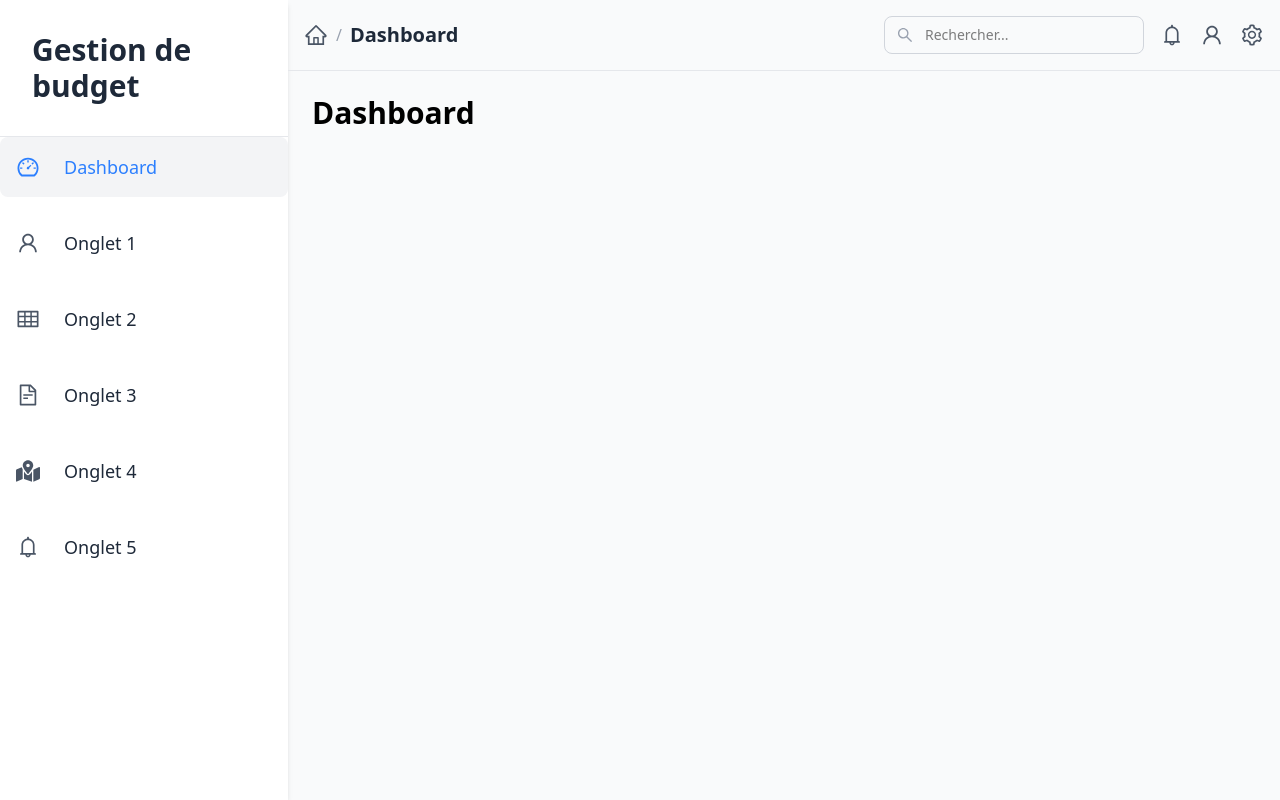
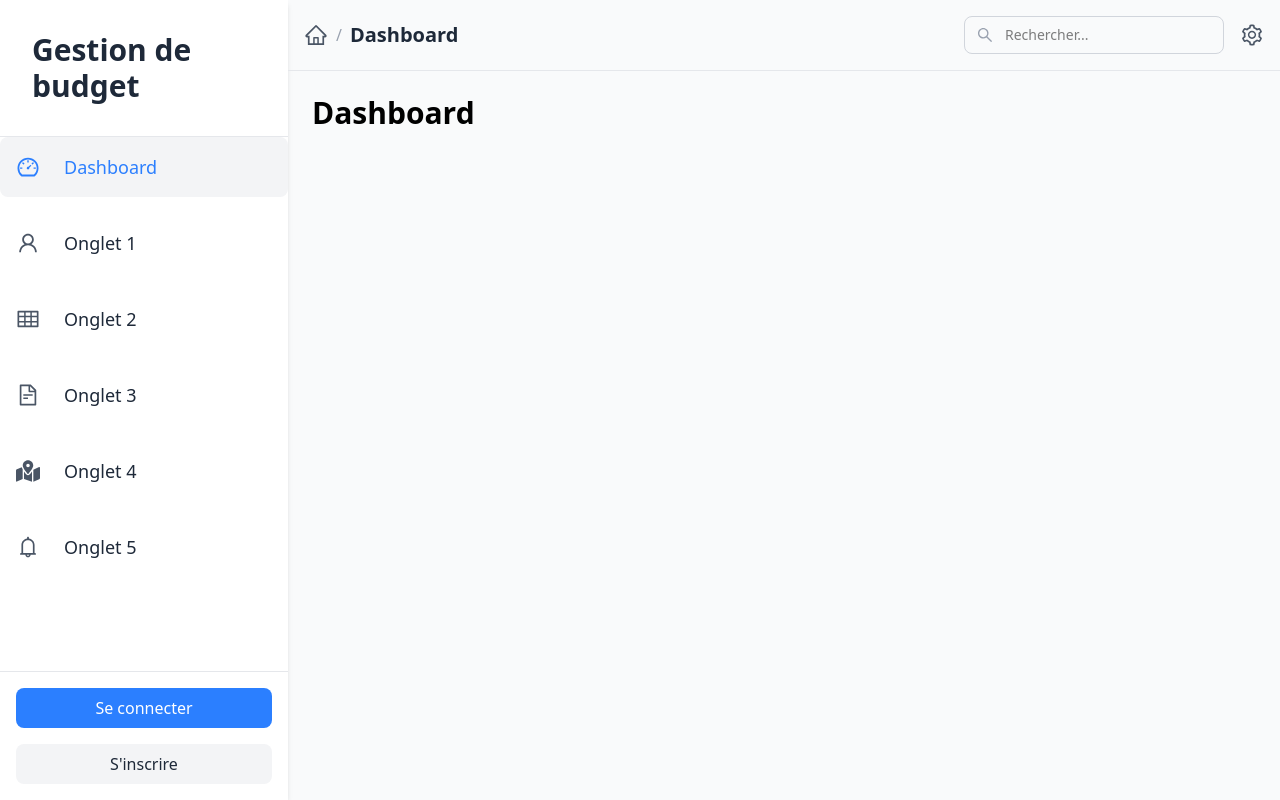
Before and after one commit to diiablex62/Dashboard-budget, a React (Vite) app: page / in a window 1280 px wide. Built offline with nearby package versions, Linux system fonts and the light colour scheme.

Commit message:
ajout bouton login + masquer mon compte

```diff
--- a/src/App.jsx
+++ b/src/App.jsx
@@ -24,10 +24,10 @@ import {
   AiOutlineSearch,
 } from "react-icons/ai";
 
-function Navbar() {
+function Navbar({ setIsSettingsOpen }) {
+  const { activeTitle } = useContext(AppContext);
   const location = useLocation();
   const navigate = useNavigate();
-  const { setIsSettingsOpen } = useContext(AppContext);
 
   const titles = {
     "/": "Dashboard",
@@ -38,7 +38,12 @@ function Navbar() {
     "/onglet5": "Onglet 5",
   };
 
-  const activeTitle = titles[location.pathname] || "Page inconnue";
+  const excludedRoutes = ["/login", "/register"];
+  const currentTitle = excludedRoutes.includes(location.pathname)
+    ? ""
+    : titles[location.pathname] || "Page inconnue";
+
+  const isLoggedIn = false;
 
   return (
     <div className='p-4 border-b border-gray-200 bg-transparent flex items-center justify-between'>
@@ -47,8 +52,14 @@ function Navbar() {
           className='text-2xl text-gray-600 cursor-pointer'
           onClick={() => navigate("/")}
         />
+        {currentTitle && (
+          <>
             <span className='text-gray-400'>/</span>
-        <h1 className='text-xl font-semibold text-gray-800'>{activeTitle}</h1>
+            <h1 className='text-xl font-semibold text-gray-800'>
+              {currentTitle}
+            </h1>
+          </>
+        )}
       </div>
       <div className='flex items-center space-x-4'>
         <div className='relative'>
@@ -59,6 +70,8 @@ function Navbar() {
           />
           <AiOutlineSearch className='absolute left-3 top-2.5 text-gray-400 text-lg' />
         </div>
+        {isLoggedIn && (
+          <>
             <AiOutlineBell
               className='text-2xl text-gray-600 cursor-pointer hover:text-gray-800'
               title='Notifications'
@@ -67,6 +80,8 @@ function Navbar() {
               className='text-2xl text-gray-600 cursor-pointer hover:text-gray-800'
               title='Mon compte'
             />
+          </>
+        )}
         <AiOutlineSetting
           className='text-2xl text-gray-600 cursor-pointer hover:text-gray-800'
           title='Paramètres'
@@ -85,7 +100,7 @@ export default function App() {
       <div className='flex bg-gray-50'>
         <Sidebar />
         <div className='flex-1 relative'>
-          <Navbar />
+          <Navbar setIsSettingsOpen={setIsSettingsOpen} />
           <div className='p-6'>
             <Routes>
               <Route path='/' element={<Dashboard />} />
--- a/src/components/Sidebar.jsx
+++ b/src/components/Sidebar.jsx
@@ -100,6 +100,20 @@ export default function Sidebar() {
           </li>
         </ul>
       </nav>
+      <div className='p-4 border-t border-gray-200'>
+        <button
+          className='w-full bg-blue-500 text-white py-2 rounded-lg hover:bg-blue-600 transition duration-300'
+          onClick={() => navigate("/login")}
+        >
+          Se connecter
+        </button>
+        <button
+          className='w-full mt-4 bg-gray-100 text-gray-800 py-2 rounded-lg hover:bg-gray-200 transition duration-300'
+          onClick={() => navigate("/register")}
+        >
+          S'inscrire
+        </button>
+      </div>
     </div>
   );
 }
```
Lines whose indentation alone changed are shown as unchanged.
